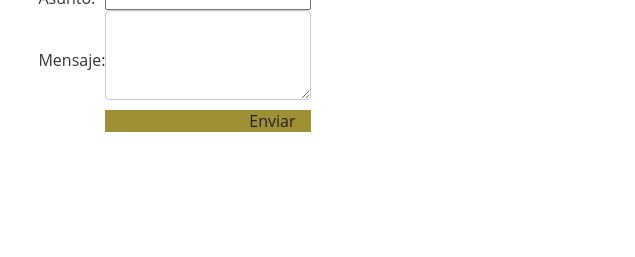
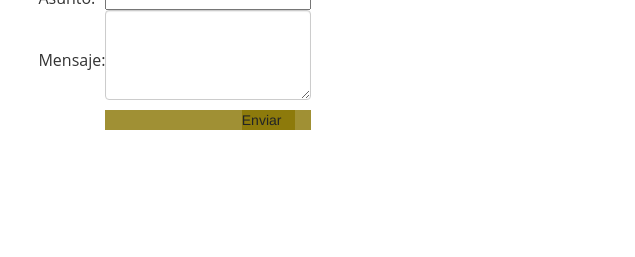
Before and after one commit to xpander54/caadi-html-v4, a plain HTML site: page ubicacion.html in a window 1280 px wide. Shown: the part 715-972 px from the top of the page, 0-635 px from the left. Drawn offline with nearby package versions, Linux system fonts and the light colour scheme; a small style sheet from the web is missing.

Commit message:
boton forma sync

```diff
--- a/css/estilo.css
+++ b/css/estilo.css
@@ -213,6 +213,7 @@ h4
 	color: #222426;
 	padding-right: 1em;
 	cursor: pointer;
+	border:0;
 }
 
 /*/pannel data*/
--- a/ubicacion.html
+++ b/ubicacion.html
@@ -173,7 +173,9 @@
 					<tr>
 						<td></td>
 						<td class="enviar-btn">
-							Enviar
+
+							<input type="submit" value="Enviar" class="enviar-btn">
+
 						</td>
 					</tr>
 
```
